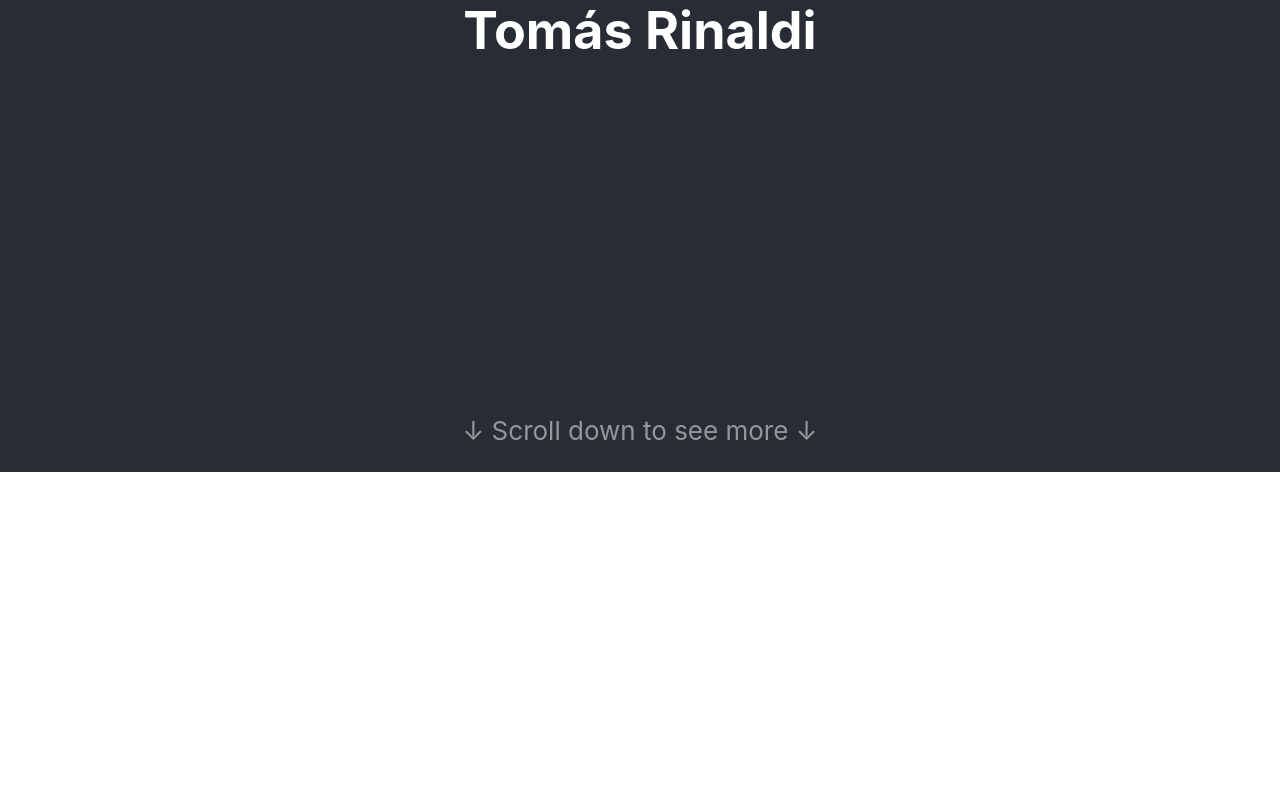
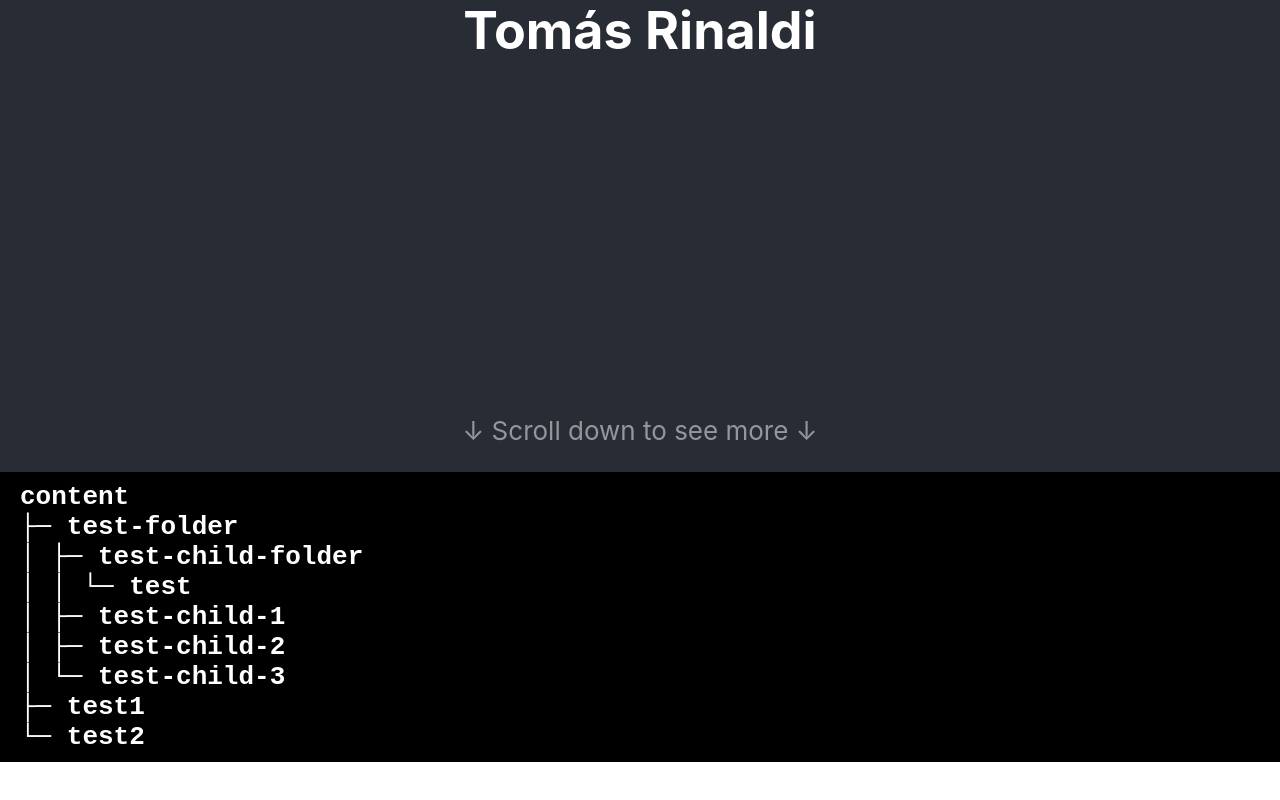
Before and after one commit to tomi901/personal-webpage, a React (Create React App) app: page / in a window 1280 px wide. Shown: the part 328-1128 px from the top of the page. Built offline with nearby package versions, Linux system fonts and the light colour scheme.

Commit message:
Added TestFileExplorer as a proof of concept

```diff
--- a/src/App.tsx
+++ b/src/App.tsx
@@ -1,5 +1,6 @@
 import React from 'react';
 import './App.scss';
+import TextFileExplorer from './TextFileExplorer';
 
 function App() {
   return (
@@ -11,7 +12,7 @@ function App() {
         <p className="see-more">↓ Scroll down to see more ↓</p>
       </header>
       <section className="App-content">
-
+        <TextFileExplorer></TextFileExplorer>
       </section>
       <footer>
       </footer>
--- /dev/null
+++ b/src/TextFileExplorer/TextFileExplorer.scss
@@ -0,0 +1,16 @@
+
+.text-file-explorer {
+    background-color: black;
+    padding: 10px 20px;
+
+    color: white;
+    font-family: monospace;
+    font-weight: bolder;
+    font-size: xx-large;
+    text-align: left;
+
+
+    .explorer-element {
+        margin: 0;
+    }
+}
--- /dev/null
+++ b/src/TextFileExplorer/TextFileExplorer.tsx
@@ -0,0 +1,99 @@
+import "./TextFileExplorer.scss";
+
+
+interface Node {
+    name: string;
+}
+
+interface Folder extends Node {
+    folders?: Folder[];
+    files?: Node[];
+}
+
+const root: Folder = {
+    name: "content",
+    folders: [
+        {
+            name: "test-folder",
+            folders: [
+                {
+                    name: "test-child-folder",
+                    files: [
+                        {
+                            name: "test",
+                        },
+                    ]
+                }
+            ],
+            files: [
+                {
+                    name: "test-child-1",
+                },
+                {
+                    name: "test-child-2",
+                },
+                {
+                    name: "test-child-3",
+                },
+            ]
+        }
+    ],
+    files: [
+        {
+            name: "test1",
+        },
+        {
+            name: "test2",
+        },
+    ],
+}
+
+
+function TextFileExplorer() {
+    return (
+        <div className="text-file-explorer">
+            <FolderView folder={root} />
+        </div>
+    );
+}
+
+const ElementView: React.FC<{
+    element: Node;
+    indentation: number;
+    lastElement?: boolean;
+ }> = ({ element, indentation, lastElement, children }) => {
+    return <p className="explorer-element">
+        {(indentation > 0) && `${"│\u00A0".repeat(indentation - 1)}${(lastElement ?? true) ? "└" : "├"}─ `}
+        {element.name}
+        {children}
+    </p>;
+}
+
+const FolderView: React.FC<{
+    folder: Folder;
+    indentation?: number;
+    lastElement?: boolean;
+ }> = ({ folder, indentation, lastElement }) => {
+    const childIndentation = (indentation ?? 0) + 1;
+    return <div>
+        <ElementView element={folder} indentation={indentation ?? 0} lastElement={lastElement}></ElementView>
+        {folder.folders?.map((v, i, { length }) =>
+            <FolderView key={i} folder={v} indentation={childIndentation} lastElement={!folder.files && i >= (length - 1)} />
+        )}
+        {folder.files?.map((file, i, { length }) =>
+            <FileView key={i} file={file} indentation={childIndentation} lastElement={i >= (length - 1)} />
+        )}
+    </div>;
+}
+
+const FileView: React.FC<{
+    file: Node;
+    indentation: number;
+    lastElement: boolean;
+ }> = ({ file, indentation, lastElement }) => {
+    return <ElementView element={file} indentation={indentation} lastElement={lastElement}>
+    </ElementView>;
+}
+
+
+export default TextFileExplorer;
--- /dev/null
+++ b/src/TextFileExplorer/index.ts
@@ -0,0 +1,2 @@
+import TestFileExplorer from "./TextFileExplorer";
+export default TestFileExplorer;
```
